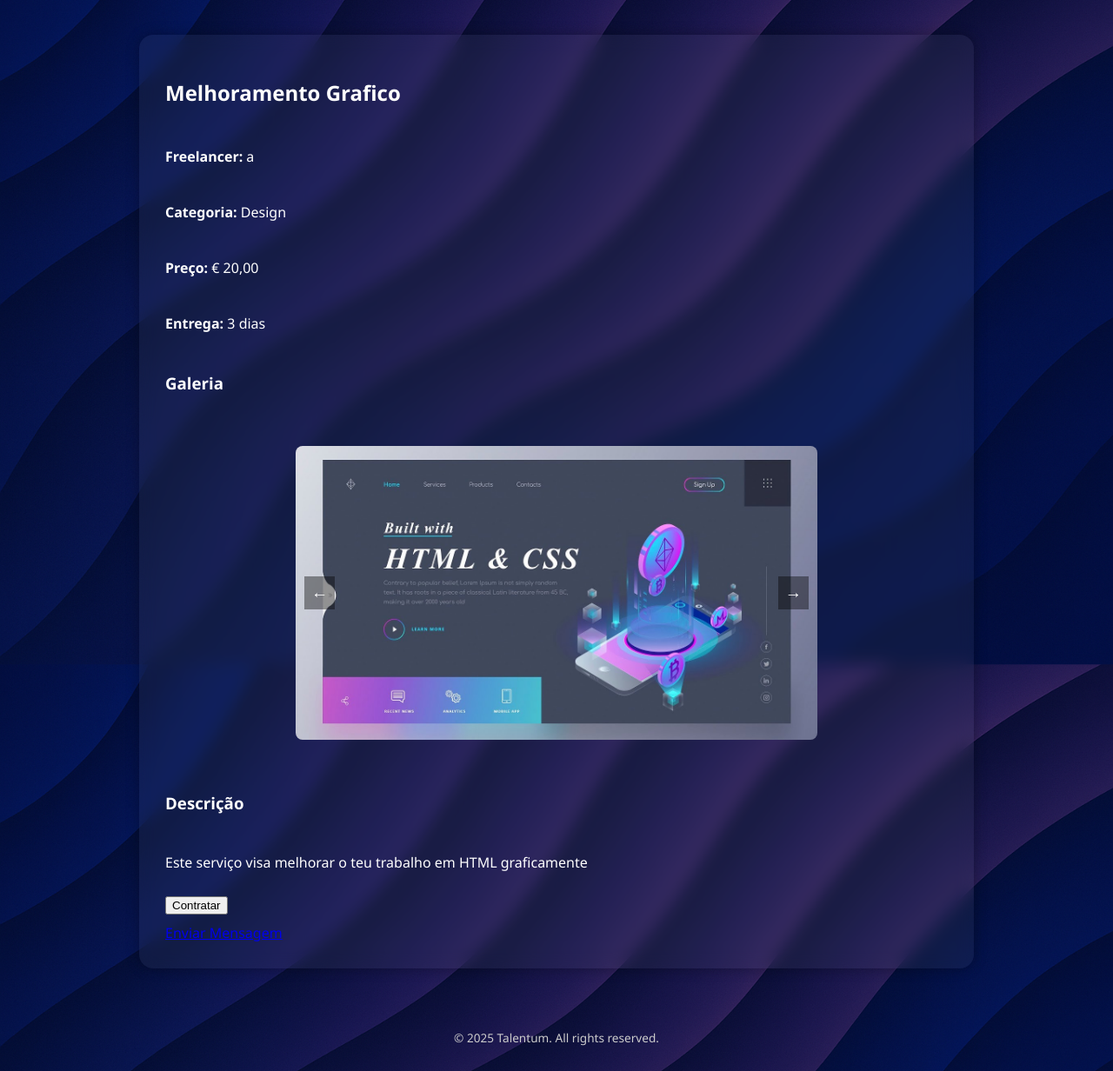
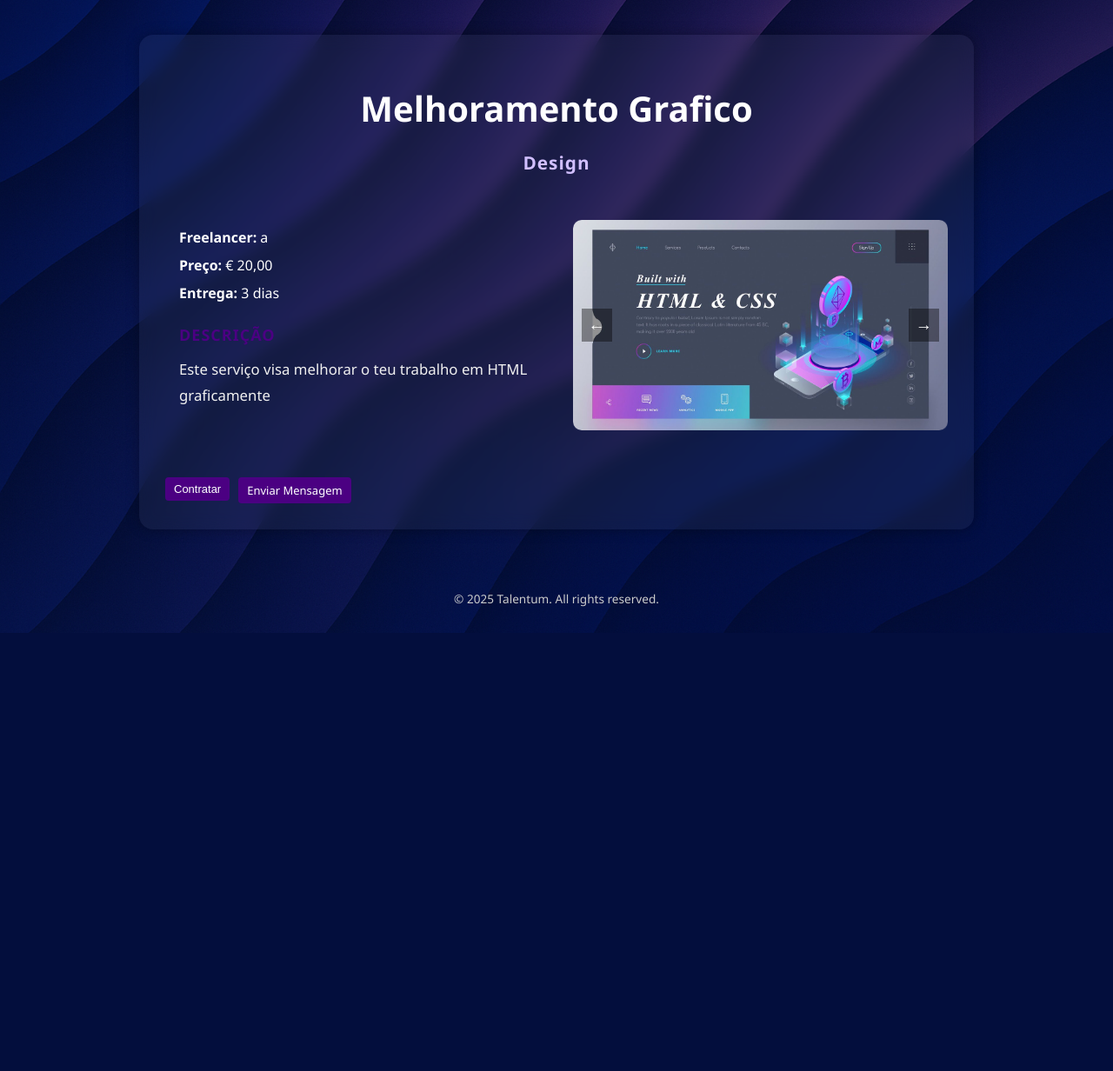
Before and after one commit to Th1ex/ProjetoLTW, a PHP site: page /pages/service.php?id=4 in a window 1280 px wide. Shown: the part 89-1321 px from the top of the page at 87% size. After the commit the page ends 817 px from the top, so only its background shows below. Run offline with PHP 8.4, Linux system fonts and the light colour scheme; the visitor is signed in with stand-in values (Sample User, id 1); data comes from the database, SQL or seed files in the repository; both versions use the stored data as it was after the commit.

Commit message:
Melhorias visuais no service.php

```diff
--- a/css/style.css
+++ b/css/style.css
@@ -263,7 +263,6 @@
 .add-service-page form {
   display: flex;
   flex-direction: column;
-  gap: 5px;
 }
 
 .add-service-page label {
@@ -297,8 +296,9 @@
   color: #fff;
   font-size: 16px;
   cursor: pointer;
-  margin-top: 10px;
+  margin: 0;
 }
+
 
 .add-service-page button[type="submit"]:hover {
   background-color: #360060;
@@ -961,37 +961,61 @@
 }
 
 .service-title {
-  font-size: 1.75rem;
-  font-weight: bold;
+  font-size: 2.5rem;
+  font-weight: 800;
+  color: #fff;
+  text-align: center;
+  margin-bottom: 0px;
 }
 
 .service-category {
-  background-color: rgba(255, 255, 255, 0.05);
-  font-weight: bold;
-  font-size: 1rem;
+  font-size: 1.3rem;
+  font-weight: 600;
+  color: #d1bfff;
+  margin-bottom: 0px;
+  text-align: center;
+  letter-spacing: 1px;
 }
 
 .service-content {
   display: flex;
-  gap: 10px;
+  gap: 5px;
 }
 
 .service-info {
   flex: 1;
   display: flex;
   flex-direction: column;
-  gap: 0px;
+  margin-top: 20px;
+  overflow: hidden;
+}
+
+.service-info p {
+  margin-top: 5px;
+  margin: 5px 0; /* reduz espaço entre Freelancer, Preço, Entrega */
+}
+
+.description-title {
+  font-size: 1.25rem;
+  font-weight: 700;
+  color: #ffffff;
+  padding-top: 20px; /* substitui o 0cap inválido */
+  margin-bottom: 6px;
+  text-transform: uppercase;
+  letter-spacing: 1px;
 }
 
 .service-description {
-  background-color: rgba(255, 255, 255, 0.05);
-  backdrop-filter: blur(10px);
-  padding: 15px;
-  border-radius: 12px;
-  color: #fff;
-  font-size: 1rem;
-  margin-top: 10px;
+  font-size: 1.05rem;
+  font-weight: 400;
+  color: #f0f0f0;
+  line-height: 1.8;
+  margin-bottom: 10px;
+  margin-top: 0;
 }
+
+
+
 
 .media-gallery {
   flex: 1;
@@ -1068,8 +1092,8 @@
   position: relative;
   overflow: hidden;
   width: 100%;
-  max-width: 600px;      /* ajusta conforme queiras */
-  margin: 2rem auto;      /* centraliza abaixo do título */
+  max-width: 600px;
+  margin: 2rem auto;
   border-radius: 8px;
   background: rgba(255, 255, 255, 0.05);
 }
@@ -1081,9 +1105,18 @@
 
 .slide {
   min-width: 100%;
-  height: auto;
-  object-fit: contain;
-  display: block;
+  display: flex;
+  justify-content: center;
+  align-items: center;
+}
+
+.slide img,
+.slide video {
+  max-height: 400px;        /* Limita altura da imagem/vídeo */
+  width: auto;
+  max-width: 100%;
+  object-fit: cover;
+  border-radius: 10px;
 }
 
 .slider-nav {
--- a/pages/add_service.php
+++ b/pages/add_service.php
@@ -25,6 +25,7 @@
   <h2>Adicionar Novo Serviço</h2>
 
   <form action="../actions/add_service_action.php" method="post" enctype="multipart/form-data">
+    <!-- Token de segurança (fora da grid de campos) -->
     <input type="hidden" name="csrf_token" value="<?= csrf_token() ?>">
 
     <div class="form-group">
@@ -62,11 +63,10 @@
       <input type="file" id="files" name="files[]" multiple accept="image/*,video/*">
     </div>
 
-    <div class="form-group">
-      <button type="submit" class="btn-primary">Adicionar Serviço</button>
-    </div>
+    <button type="submit">Adicionar Serviço</button>
   </form>
 </div>
+
 
 <?php
 require_once __DIR__ . '/../templates/footer.php';
--- a/pages/service.php
+++ b/pages/service.php
@@ -4,7 +4,9 @@
 require_once __DIR__ . '/../includes/flash.php';
 require_once __DIR__ . '/../database/connection.php';
 
+if (session_status() === PHP_SESSION_NONE) {
     session_start();
+}
 require_login();
 
 // Sanitizar e validar service_id
@@ -18,7 +20,7 @@
 try {
     $db = getConnection();
 
-    // Busca dados do serviço
+    // Buscar dados do serviço
     $stmt = $db->prepare("
         SELECT s.*, c.category_name, u.username
         FROM services s
@@ -27,13 +29,13 @@
         WHERE s.service_id = :sid
     ");
     $stmt->execute([':sid' => $service_id]);
-    $svc = $stmt->fetch(PDO::FETCH_ASSOC);
+    $service = $stmt->fetch(PDO::FETCH_ASSOC);
 
-    if (!$svc) {
+    if (!$service) {
         throw new Exception('Serviço não encontrado.');
     }
 
-    // Busca mídia associada
+    // Buscar mídia associada
     $medStmt = $db->prepare("
         SELECT file_name, media_type
         FROM service_media
@@ -53,38 +55,51 @@
 ?>
 
 <div class="service-container">
-    <h2><?= escape($svc['title']) ?></h2>
-    <p><strong>Freelancer:</strong> <?= escape($svc['username']) ?></p>
-    <p><strong>Categoria:</strong> <?= escape($svc['category_name']) ?></p>
-    <p><strong>Preço:</strong> € <?= escape(number_format($svc['price'], 2, ',', '.')) ?></p>
-    <p><strong>Entrega:</strong> <?= escape($svc['delivery_time']) ?> dias</p>
+    <div class="service-header">
+        <h1 class="service-title"><?= escape($service['title']) ?></h1>
+        <p class="service-category"><?= escape($service['category_name']) ?></p>
+    </div>
 
-    <h3>Galeria</h3>
+    <div class="service-content">
+        <div class="service-info">
+            <p><strong>Freelancer:</strong> <?= escape($service['username']) ?></p>
+            <p><strong>Preço:</strong> € <?= escape(number_format($service['price'], 2, ',', '.')) ?></p>
+            <p><strong>Entrega:</strong> <?= escape($service['delivery_time']) ?> dias</p>
+
+            <h3 class="description-title">Descrição</h3>
+            <p class="service-description"><?= nl2br(escape($service['description'])) ?></p>
+        </div>
+
+
+        <?php if (!empty($media)): ?>
+        <div class="media-gallery">
             <div class="slider" data-slider>
-        <button class="slider-nav prev" data-prev>&larr;</button>
                 <div class="slider-track">
                     <?php foreach ($media as $m):
                         $src = '../uploads/' . escape($m['file_name']);
                         if ($m['media_type'] === 'image'): ?>
-                    <img src="<?= $src ?>" class="slide" alt="Media">
+                            <div class="slide"><img src="<?= $src ?>" alt="Imagem do serviço"></div>
                         <?php else: ?>
-                    <video src="<?= $src ?>" class="slide" controls></video>
+                            <div class="slide"><video src="<?= $src ?>" controls></video></div>
                         <?php endif;
                     endforeach; ?>
                 </div>
+                <button class="slider-nav prev" data-prev>&larr;</button>
                 <button class="slider-nav next" data-next>&rarr;</button>
             </div>
+        </div>
+        <?php endif; ?>
+    </div>
 
-    <h3>Descrição</h3>
-    <p><?= nl2br(escape($svc['description'])) ?></p>
-
-    <?php if ($_SESSION['user_id'] != $svc['user_id']): ?>
+    <?php if ($_SESSION['user_id'] != $service['user_id']): ?>
+        <div class="actions">
         <form action="../actions/hire_service_action.php" method="post" class="inline-form">
             <input type="hidden" name="csrf_token" value="<?= csrf_token() ?>">
             <input type="hidden" name="service_id" value="<?= escape($service_id) ?>">
-            <button type="submit">Contratar</button>
+            <button type="submit" class="button">Contratar</button>
         </form>
-        <a href="messages_chat.php?user=<?= escape($svc['user_id']) ?>">Enviar Mensagem</a>
+        <a href="messages_chat.php?user=<?= escape($service['user_id']) ?>" class="button">Enviar Mensagem</a>
+    </div>
     <?php endif; ?>
 </div>
 
```
Also changed, not shown: actions/login.php (added, +14 -0 lines), database/project.db, uploads/media_68309806b81b3.jpg (added). Lines whose indentation alone changed are shown as unchanged.
